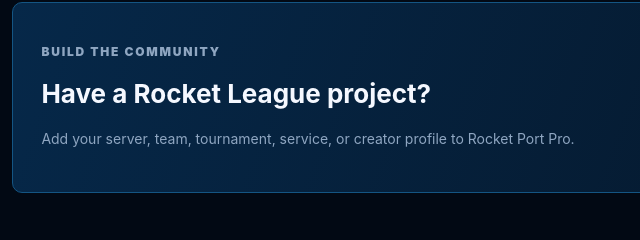
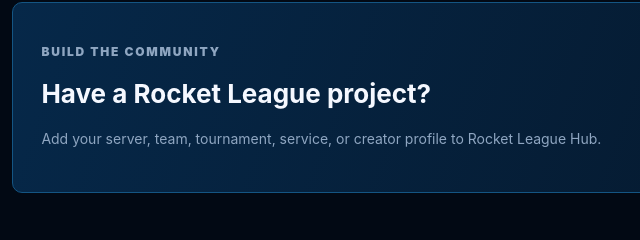
Before and after one commit to sorbokristoffer-cloud/rocket-port-pro, a plain HTML site: page index.html in a window 1280 px wide. Shown: the part 2922-3162 px from the top of the page, 46-686 px from the left. Drawn offline with Linux system fonts and the light colour scheme.

Commit message:
Update index.html

```diff
--- a/index.html
+++ b/index.html
@@ -307,7 +307,7 @@
       </section>
 
       <section class="cta" id="servers">
-        <div><p class="eyebrow">BUILD THE COMMUNITY</p><h2>Have a Rocket League project?</h2><p>Add your server, team, tournament, service, or creator profile to Rocket Port Pro.</p></div>
+        <div><p class="eyebrow">BUILD THE COMMUNITY</p><h2>Have a Rocket League project?</h2><p>Add your server, team, tournament, service, or creator profile to Rocket League Hub.</p></div>
         <button class="primary-btn" onclick="showToast('Listing submission flow ready to connect.')">Submit a Listing →</button>
       </section>
     </section>
```
